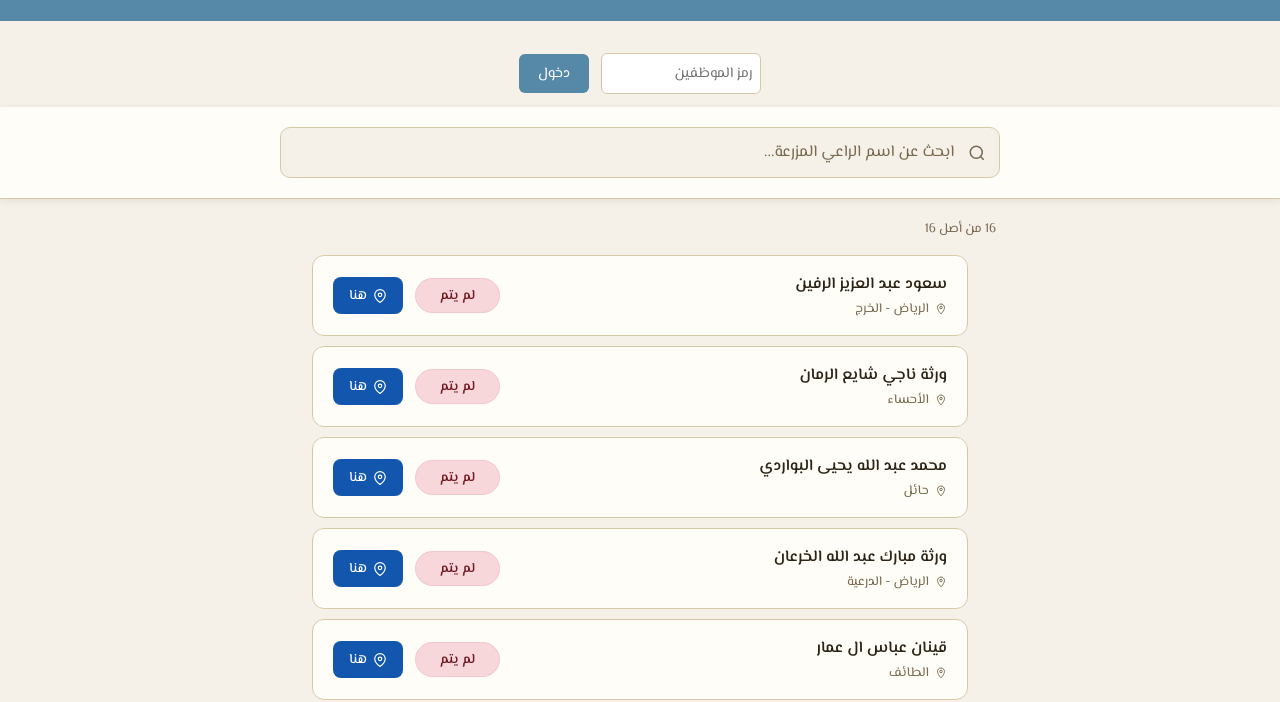
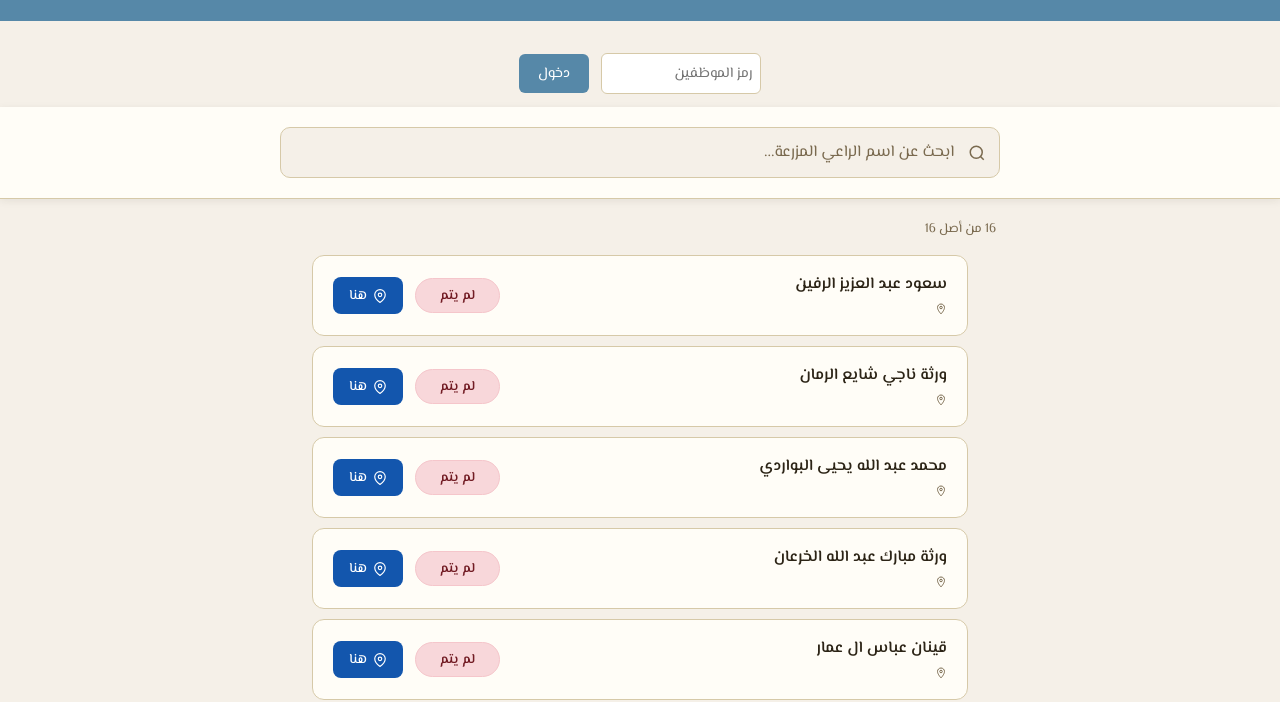
Before and after one commit to m00495/Computerparts, a plain HTML site: page index.html in a window 1280 px wide. Shown: the part 107-809 px from the top of the page. Drawn offline with Linux system fonts and the light colour scheme; no server answers.

Commit message:
Update index.html

```diff
--- a/index.html
+++ b/index.html
@@ -352,22 +352,22 @@ let isEditing = false;      // تصبح true بعد إدخال كلمة المر
 
 // بيانات المزارع
 const farmers = [
-  { id: 1, name: "سعود عبد العزيز الرفين",   farm: "مزرعة العتيبي",    area: "الرياض - الخرج",       lat: 22.238749 , lng: 46.775326 },
-  { id: 2, name: "ورثة ناجي شايع الرمان",    farm: "مزرعة الوادي",     area: "الأحساء",              lat: 22.239825, lng: 46.773673 },
-  { id: 3, name: "محمد عبد الله يحيى البواردي",      farm: "مزرعة النخيل",     area: "حائل",          lat: 22.22442, lng: 46.77877 },
-  { id: 4, name: "ورثة مبارك عبد الله الخرعان", farm: "مزرعة الدوسري",  area: "الرياض - الدرعية",    lat: 22.224773, lng: 46.780029 },
-  { id: 5, name: "قينان عباس ال عمار",     farm: "مزرعة الجبل",      area: "الطائف",               lat: 22.225637, lng: 46.779094 },
-  { id: 6, name: "صالح مسفر الفواز",     farm: "مزرعة الجبل",      area: "الطائف",               lat: 22.223170, lng: 46.779222 },
-  { id: 7, name: "ورثة سعود شافي الرشود",     farm: "مزرعة الجبل",      area: "الطائف",               lat: 22.246089, lng: 46.773141 },
-  { id: 8, name: "الدرداح هندي منصور الرشود",     farm: "مزرعة الجبل",      area: "الطائف",               lat: 22.243854, lng: 46.773435 },
-  { id: 9, name: "ورثة ابراهيم سعود الرشود",     farm: "مزرعة الجبل",      area: "الطائف",               lat: 22.243901, lng: 46.772916 },
-  { id:10, name:"شايع تميم محمد ال عمار",     farm: "مزرعة الجبل",      area: "الطائف",               lat: 22.224486, lng: 46.780675 },
-  { id:11, name: "ورثة ابراهيم حمود الجرفين",     farm: "مزرعة الجبل",      area: "الطائف",               lat: 22.241019, lng: 46.770277 },
-  { id:12, name: "ورثة تميم رشود العنيزان",     farm: "مزرعة الجبل",      area: "الطائف",               lat: 22.242497, lng: 46.776967 },
-  { id:13, name: "ورثة عبد الهادي عنبر المقابله",     farm: "مزرعة الجبل",      area: "الطائف",               lat: 22.223485, lng: 46.782705 },
-  { id:14, name: "عبد الرحمن سالم العبد الهادي",     farm: "مزرعة الجبل",      area: "الطائف",               lat: 22.241422, lng: 46.776140 },
-  { id:15, name: "ورثة تميم محمد ال عمار",     farm: "مزرعة الجبل",      area: "الطائف",               lat: 22.224486, lng: 46.780675 },
-  { id:16, name: "درعان مسلم العبد الهادي",     farm: "مزرعة الجبل",      area: "الطائف",               lat: 22.224901, lng: 46.780722 }
+  { id: 1, name: "سعود عبد العزيز الرفين",   farm: "مزرعة العتيبي",    area: "",       lat: 22.238749 , lng: 46.775326 },
+  { id: 2, name: "ورثة ناجي شايع الرمان",    farm: "مزرعة الوادي",     area: "",              lat: 22.239825, lng: 46.773673 },
+  { id: 3, name: "محمد عبد الله يحيى البواردي",      farm: "مزرعة النخيل",     area: "",          lat: 22.22442, lng: 46.77877 },
+  { id: 4, name: "ورثة مبارك عبد الله الخرعان", farm: "مزرعة الدوسري",  area: "  ",    lat: 22.224773, lng: 46.780029 },
+  { id: 5, name: "قينان عباس ال عمار",     farm: "مزرعة الجبل",      area: "",               lat: 22.225637, lng: 46.779094 },
+  { id: 6, name: "صالح مسفر الفواز",     farm: "مزرعة الجبل",      area: "",               lat: 22.223170, lng: 46.779222 },
+  { id: 7, name: "ورثة سعود شافي الرشود",     farm: "مزرعة الجبل",      area: "",               lat: 22.246089, lng: 46.773141 },
+  { id: 8, name: "الدرداح هندي منصور الرشود",     farm: "مزرعة الجبل",      area: "",               lat: 22.243854, lng: 46.773435 },
+  { id: 9, name: "ورثة ابراهيم سعود الرشود",     farm: "مزرعة الجبل",      area: "",               lat: 22.243901, lng: 46.772916 },
+  { id:10, name:"شايع تميم محمد ال عمار",     farm: "مزرعة الجبل",      area: "",               lat: 22.224486, lng: 46.780675 },
+  { id:11, name: "ورثة ابراهيم حمود الجرفين",     farm: "مزرعة الجبل",      area: "",               lat: 22.241019, lng: 46.770277 },
+  { id:12, name: "ورثة تميم رشود العنيزان",     farm: "مزرعة الجبل",      area: "",               lat: 22.242497, lng: 46.776967 },
+  { id:13, name: "ورثة عبد الهادي عنبر المقابله",     farm: "مزرعة الجبل",      area: "",               lat: 22.223485, lng: 46.782705 },
+  { id:14, name: "عبد الرحمن سالم العبد الهادي",     farm: "مزرعة الجبل",      area: "",               lat: 22.241422, lng: 46.776140 },
+  { id:15, name: "ورثة تميم محمد ال عمار",     farm: "مزرعة الجبل",      area: "",               lat: 22.224486, lng: 46.780675 },
+  { id:16, name: "درعان مسلم العبد الهادي",     farm: "مزرعة الجبل",      area: "",               lat: 22.224901, lng: 46.780722 }
 ];
 
 // دالة تسجيل الدخول
```
